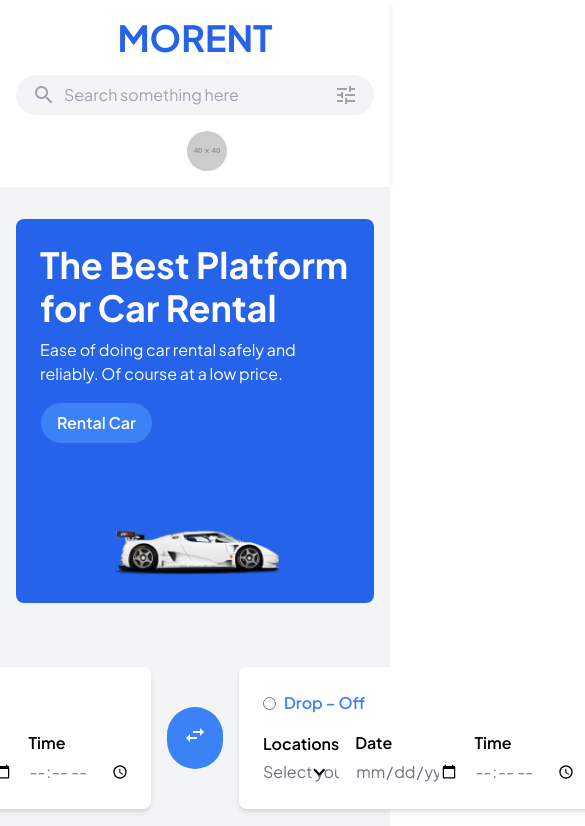
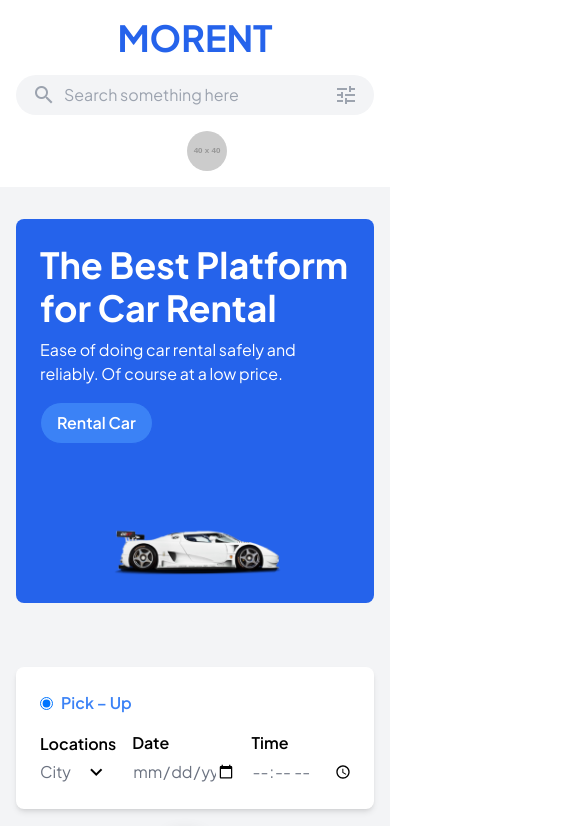
Before and after one commit to rmkofficial/MORENT, a React (Vite) app in the folder client/: page / in a window 390 px wide. Shown: the top 826 px of the page, 585 px wide, since content can reach past the window. Built offline with nearby package versions, Linux system fonts and the light colour scheme.

Commit message:
Move ShowMoreSection component to Content folder

```diff
--- a/client/src/components/HeroSection.jsx
+++ b/client/src/components/Content/HeroSection.jsx
@@ -1,5 +1,5 @@
-import car1 from "../assets/car1.png";
-import car2 from "../assets/car2.png";
+import car1 from "../../assets/car1.png";
+import car2 from "../../assets/car2.png";
 
 function HeroSection() {
   return (
--- a/client/src/components/RentSection.jsx
+++ b/client/src/components/Content/RentSection.jsx
@@ -1,9 +1,9 @@
 function RentSection() {
   return (
     <section className="bg-gray-100 py-8 px-4 sm:px-8 lg:px-16">
-      <div className="flex justify-center items-center space-x-4">
+      <div className="flex flex-col md:flex-row justify-center items-center space-y-4 md:space-y-0 md:space-x-4">
         {/* Pick-Up Bilgileri */}
-        <div className="bg-white p-6 rounded-lg shadow-md w-full sm:w-1/2">
+        <div className="bg-white p-6 rounded-lg shadow-md w-full md:w-1/2">
           <div className="flex items-center mb-4">
             <input
               type="radio"
@@ -22,7 +22,7 @@ function RentSection() {
               <label className="font-semibold text-black mb-1">Locations</label>
               <div className="relative">
                 <select className="appearance-none bg-transparent border-none text-gray-500 focus:outline-none w-full">
-                  <option>Select your city</option>
+                  <option>City</option>
                 </select>
                 <span className="absolute right-0 top-0 bottom-0 flex items-center pr-2">
                   <i className="material-icons">expand_more</i>
@@ -55,14 +55,14 @@ function RentSection() {
         </div>
 
         {/* Arrows */}
-        <div className="flex justify-center items-center">
-          <button className="bg-blue-500 text-white p-4 rounded-full">
-            <span className="material-icons">swap_horiz</span>
+        <div className="flex justify-center items-center my-4 md:my-0">
+          <button className="bg-blue-500 text-white p-4 rounded-full shadow-lg transform md:rotate-0 rotate-90">
+            <span className="material-icons">swap_vert</span>
           </button>
         </div>
 
         {/* Drop-Off Bilgileri */}
-        <div className="bg-white p-6 rounded-lg shadow-md w-full sm:w-1/2">
+        <div className="bg-white p-6 rounded-lg shadow-md w-full md:w-1/2">
           <div className="flex items-center mb-4">
             <input type="radio" name="dropoff" id="dropoff" className="mr-2" />
             <label htmlFor="dropoff" className="text-blue-500 font-semibold">
@@ -75,7 +75,7 @@ function RentSection() {
               <label className="font-semibold text-black mb-1">Locations</label>
               <div className="relative">
                 <select className="appearance-none bg-transparent border-none text-gray-500 focus:outline-none w-full">
-                  <option>Select your city</option>
+                  <option>City</option>
                 </select>
                 <span className="absolute right-0 top-0 bottom-0 flex items-center pr-2">
                   <i className="material-icons">expand_more</i>
```
Also changed, not shown: client/src/components/Content.jsx (+5 -5 lines), client/src/components/Content/PopularCarsSection.jsx (renamed from client/src/components/PopularCarsSection.jsx, +4 -4 lines), client/src/components/Content/RecommendationCarsSection.jsx (renamed from client/src/components/RecommendationCarsSection.jsx, +8 -8 lines), client/src/components/Content/ShowMoreSection.jsx (renamed from client/src/components/ShowMoreSection.jsx).
